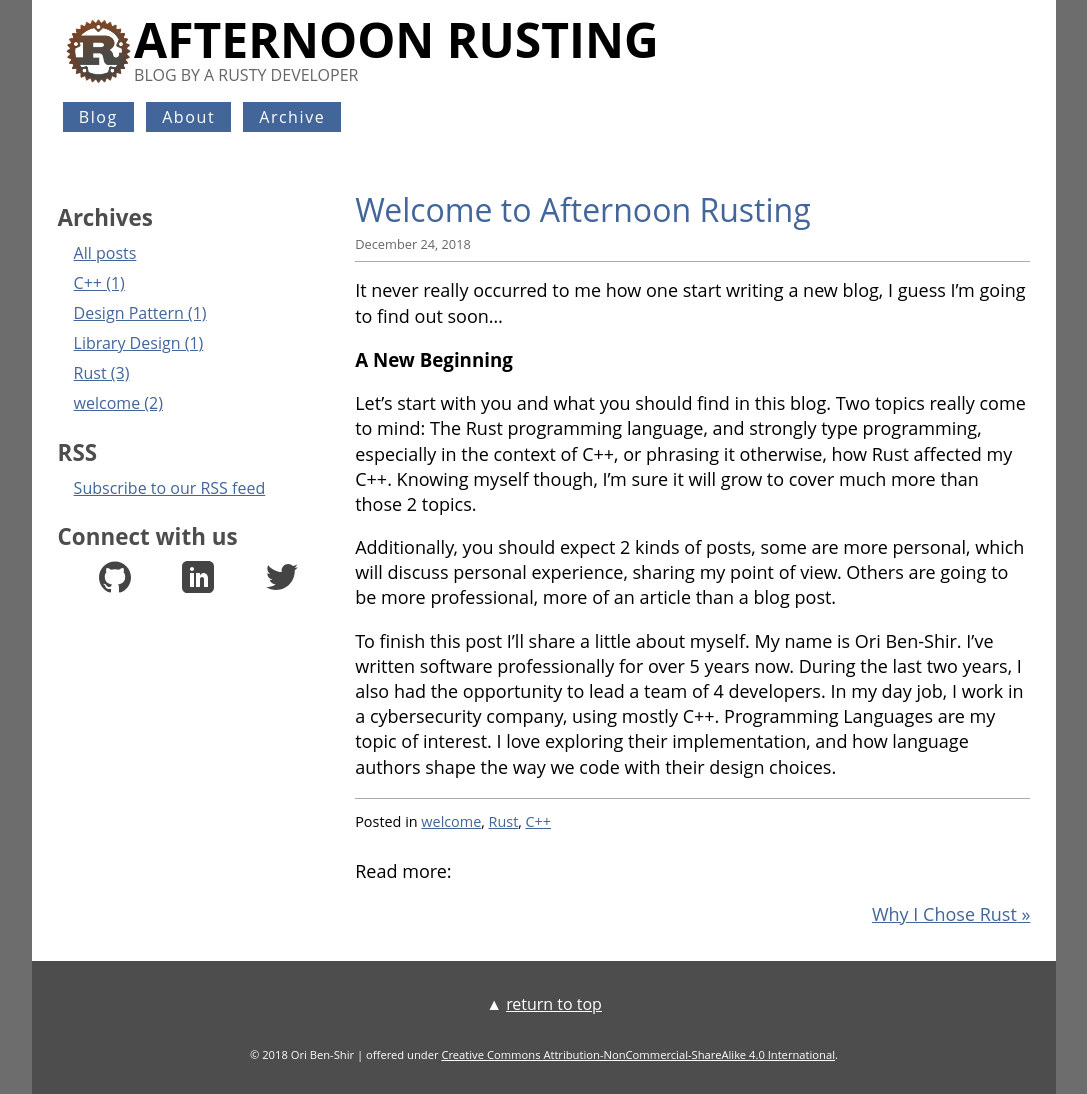
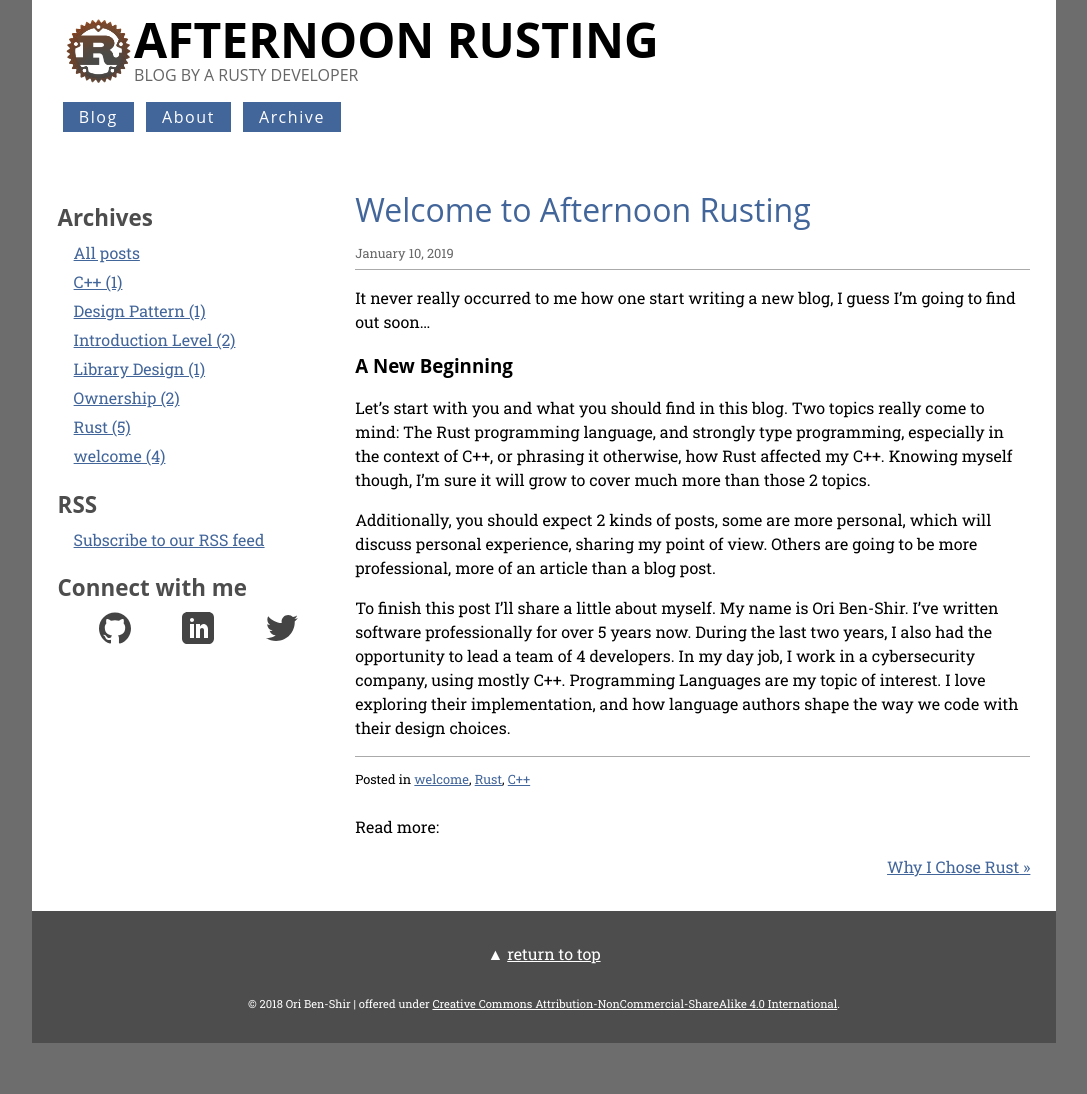
Before and after one commit to oribenshir/afternoon_rusting, a Jekyll site: the page built from _posts/2019-1-10-welcome-to-rusty-developer.md, in a window 1280 px wide. Shown: the whole page, without its empty margins (96-1183 px from the left). Built offline with Jekyll 4.4.1, drawn with Linux system fonts in a browser that asks for light colours; after the commit the page ends 1043 px from its top, so only the background shows below that.

Commit message:
Ownership Post & CSS Fixes

```diff
--- a/_includes/sidebar-short.html
+++ b/_includes/sidebar-short.html
@@ -1,7 +1,7 @@
     <aside>
     <h3>RSS</h3>
     <p><a href="/feed.xml" title="Subscribe to our RSS feed">Subscribe to our RSS feed</a></p>
-    <h3>Connect with us</h3>
+    <h3>Connect with me</h3>
     <ul class="social">
     <li><a href="https://github.com/oribenshir" title="Github" class="github">Github</a></li>
     <li><a href="https://www.linkedin.com/in/ori-ben-shir-b764a889/" title="linked in" class="linked">LinkedIn</a></li>
--- a/_includes/sidebar.html
+++ b/_includes/sidebar.html
@@ -12,7 +12,7 @@
     </ul>
     <h3>RSS</h3>
     <p><a href="{{site.baseurl}}/feed.xml" title="Subscribe to our RSS feed">Subscribe to our RSS feed</a></p>
-    <h3>Connect with us</h3>
+    <h3>Connect with me</h3>
     <ul class="social">
         <li><a href="https://github.com/oribenshir" title="Github" class="github">Github</a></li>
         <li><a href="https://www.linkedin.com/in/ori-ben-shir-b764a889/" title="linked in" class="linked">LinkedIn</a></li>
--- a/_posts/2018-12-24-welcome-to-rusty-developer.md
+++ b/_posts/2019-1-10-welcome-to-rusty-developer.md
@@ -1,7 +1,7 @@
 ---
 layout: post
 title:  "Welcome to Afternoon Rusting"
-date:   2018-12-24
+date:   2019-1-10
 tags: [welcome, Rust, C++]
 excerpt_separator: <!--more-->
 ---
--- a/css/main.css
+++ b/css/main.css
@@ -282,7 +282,7 @@
   Global settings
 -----------------------------------------------------*/
 body {
-	font: 100% 'Open sans', 'Roboto Slab', Georgia, serif;
+	font: 100% 'Roboto Slab', 'sans-serif';
 	background: white;
 	direction: ltr;
 }
@@ -394,13 +394,13 @@
 	font-weight: 400;
 	line-height:1.2;
 	color: #42659A;
-	margin-bottom:0.2em;
+	margin-bottom:0.5em;
 }
 article h3 {
 	font-weight: 400;
 	font-size: 1.4em;
 	color: #42659A;
-	margin-bottom: 0;
+	margin-bottom: 0.2em;
 }
 article h2 a {
 	text-decoration:none;
@@ -422,8 +422,16 @@
 	content: ']';
 }
 p code {
-	font-size: 1.2em;
+	font-size: 1.1em;
 	font-weight: bold;
+	background-color: rgb(248, 248, 248);
+	color: rgb(12, 115, 250);
+	padding-left: 0.15em;
+	padding-right: 0.15em;
+    border-top: 1px solid #e1e1e1;
+    border-left: 1px solid #e1e1e1;
+    border-bottom: 1px solid #f0f0f0;
+    border-right: 1px solid #f0f0f0;
 }
 pre {
 	font-size: 1.4em;
@@ -782,8 +790,8 @@
    article styles
 -----------------------------------------------------*/
 article p {
-	font-size: 1.125em;
-	line-height: 1.4;
+	font-size: 1.000em;
+	line-height: 1.5;
 }
 a.more {
 	margin: 0.5em 0;
```
Also changed, not shown: _posts/2018-12-26-building-rust.md (deleted, +0 -128 lines), _posts/2019-1-11-why-rust.md (renamed from _posts/2019-12-25-why-rust.md, +1 -1 lines), _posts/2019-1-12-ownership.md (added, +102 -0 lines), _posts/2019-1-13-ownership-two.md (added, +142 -0 lines), _posts/2019-1-20-building-rust.md (added, +128 -0 lines).
